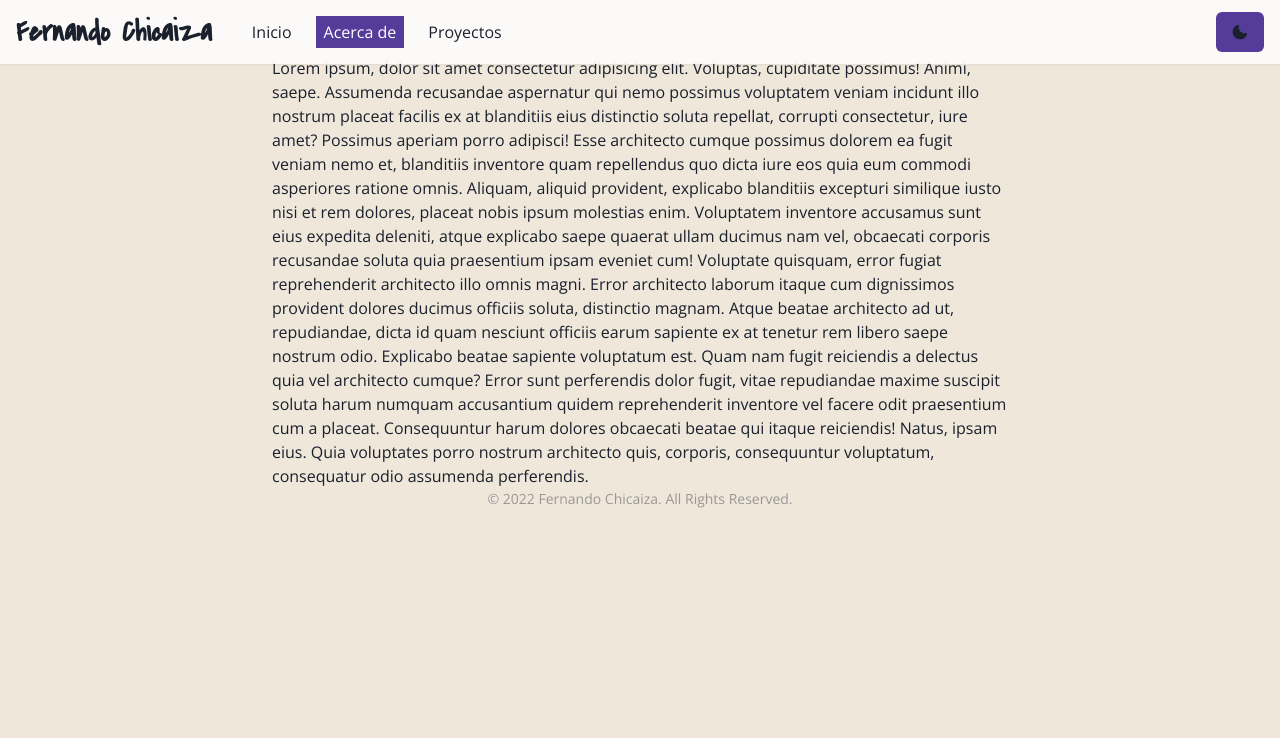
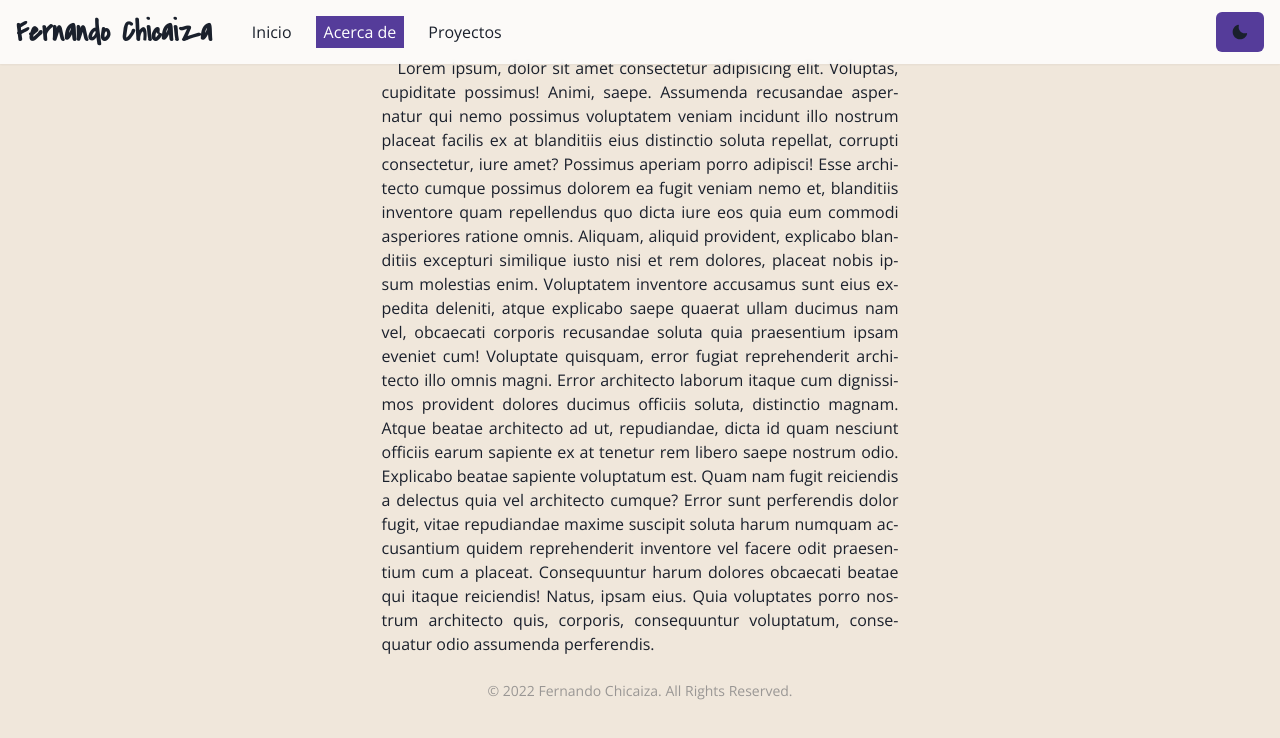
Before and after one commit to washopilot/portfolio-nextjs-ts, a Next.js app: page /about in a window 1280 px wide. Shown: the top 738 px of the page. Built offline with nearby package versions, Linux system fonts and the light colour scheme.

Commit message:
alternative to Section

```diff
--- a/src/components/Section.tsx
+++ b/src/components/Section.tsx
@@ -1,19 +1,21 @@
-import { Box } from '@chakra-ui/react';
+import { chakra, shouldForwardProp } from '@chakra-ui/react';
 import { motion } from 'framer-motion';
 
-// const StyledDiv = chakra(motion.div, {
-//     shouldForwardProp: (prop) => {
-//         return shouldForwardProp(prop) || prop === 'transition';
-//     }
-// });
+const MotionSection = chakra(motion.section, {
+    shouldForwardProp: (prop) => {
+        return shouldForwardProp(prop) || prop === 'transition';
+    }
+});
 
 const Section = ({ children, delay = 0 }: { children: React.ReactNode; delay?: number }) => (
-    <motion.section
+    <MotionSection
+        mb={6}
         initial={{ y: 10, opacity: 0 }}
         animate={{ y: 0, opacity: 1 }}
-        transition={{ ease: 'easeIn', delay: delay }}>
-        <Box mb={6}>{children}</Box>
-    </motion.section>
+        // @ts-ignore no problem in operation, although type error appears.
+        transition={{ delay: delay, ease: 'easeIn' }}>
+        {children}
+    </MotionSection>
 );
 
 export default Section;
--- a/src/pages/about.tsx
+++ b/src/pages/about.tsx
@@ -1,27 +1,35 @@
+import { Container } from '@chakra-ui/react';
+import Paragraph from '../components/Paragraph';
+import Section from '../components/Section';
 import { AppLayout } from '../layout/AppLayout';
 
 const about = () => {
     return (
         <AppLayout>
-            <div>
-                Lorem ipsum, dolor sit amet consectetur adipisicing elit. Voluptas, cupiditate possimus! Animi, saepe.
-                Assumenda recusandae aspernatur qui nemo possimus voluptatem veniam incidunt illo nostrum placeat
-                facilis ex at blanditiis eius distinctio soluta repellat, corrupti consectetur, iure amet? Possimus
-                aperiam porro adipisci! Esse architecto cumque possimus dolorem ea fugit veniam nemo et, blanditiis
-                inventore quam repellendus quo dicta iure eos quia eum commodi asperiores ratione omnis. Aliquam,
-                aliquid provident, explicabo blanditiis excepturi similique iusto nisi et rem dolores, placeat nobis
-                ipsum molestias enim. Voluptatem inventore accusamus sunt eius expedita deleniti, atque explicabo saepe
-                quaerat ullam ducimus nam vel, obcaecati corporis recusandae soluta quia praesentium ipsam eveniet cum!
-                Voluptate quisquam, error fugiat reprehenderit architecto illo omnis magni. Error architecto laborum
-                itaque cum dignissimos provident dolores ducimus officiis soluta, distinctio magnam. Atque beatae
-                architecto ad ut, repudiandae, dicta id quam nesciunt officiis earum sapiente ex at tenetur rem libero
-                saepe nostrum odio. Explicabo beatae sapiente voluptatum est. Quam nam fugit reiciendis a delectus quia
-                vel architecto cumque? Error sunt perferendis dolor fugit, vitae repudiandae maxime suscipit soluta
-                harum numquam accusantium quidem reprehenderit inventore vel facere odit praesentium cum a placeat.
-                Consequuntur harum dolores obcaecati beatae qui itaque reiciendis! Natus, ipsam eius. Quia voluptates
-                porro nostrum architecto quis, corporis, consequuntur voluptatum, consequatur odio assumenda
-                perferendis.
-            </div>
+            <Container>
+                <Section delay={0.2}>
+                    <Paragraph>
+                        Lorem ipsum, dolor sit amet consectetur adipisicing elit. Voluptas, cupiditate possimus! Animi,
+                        saepe. Assumenda recusandae aspernatur qui nemo possimus voluptatem veniam incidunt illo nostrum
+                        placeat facilis ex at blanditiis eius distinctio soluta repellat, corrupti consectetur, iure
+                        amet? Possimus aperiam porro adipisci! Esse architecto cumque possimus dolorem ea fugit veniam
+                        nemo et, blanditiis inventore quam repellendus quo dicta iure eos quia eum commodi asperiores
+                        ratione omnis. Aliquam, aliquid provident, explicabo blanditiis excepturi similique iusto nisi
+                        et rem dolores, placeat nobis ipsum molestias enim. Voluptatem inventore accusamus sunt eius
+                        expedita deleniti, atque explicabo saepe quaerat ullam ducimus nam vel, obcaecati corporis
+                        recusandae soluta quia praesentium ipsam eveniet cum! Voluptate quisquam, error fugiat
+                        reprehenderit architecto illo omnis magni. Error architecto laborum itaque cum dignissimos
+                        provident dolores ducimus officiis soluta, distinctio magnam. Atque beatae architecto ad ut,
+                        repudiandae, dicta id quam nesciunt officiis earum sapiente ex at tenetur rem libero saepe
+                        nostrum odio. Explicabo beatae sapiente voluptatum est. Quam nam fugit reiciendis a delectus
+                        quia vel architecto cumque? Error sunt perferendis dolor fugit, vitae repudiandae maxime
+                        suscipit soluta harum numquam accusantium quidem reprehenderit inventore vel facere odit
+                        praesentium cum a placeat. Consequuntur harum dolores obcaecati beatae qui itaque reiciendis!
+                        Natus, ipsam eius. Quia voluptates porro nostrum architecto quis, corporis, consequuntur
+                        voluptatum, consequatur odio assumenda perferendis.
+                    </Paragraph>
+                </Section>
+            </Container>
         </AppLayout>
     );
 };
```
